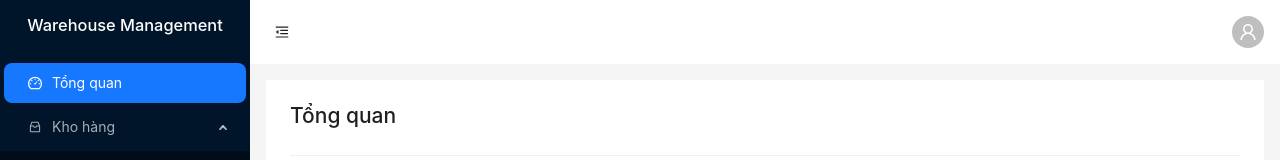
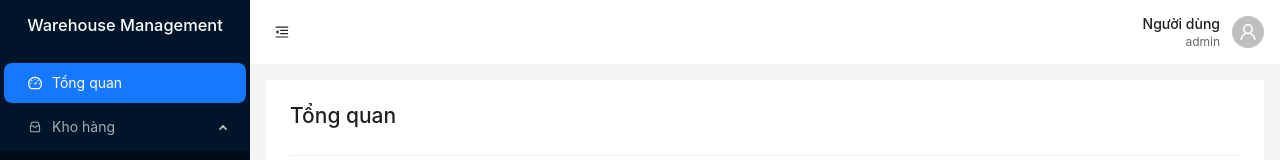
Before and after one commit to DuongVo01/warehouse-management, a React (Create React App) app in the folder fe/: page / in a window 1280 px wide. Shown: the top 160 px of the page. Built offline with nearby package versions, Linux system fonts and the light colour scheme; no server answers; sample sign-in values are in the browser's storage.

Commit message:
thêm họ tên và vai trò người dùng trên thanh header

```diff
--- a/fe/src/layouts/MainLayout.jsx
+++ b/fe/src/layouts/MainLayout.jsx
@@ -112,9 +112,21 @@ const MainLayout = () => {
             icon={collapsed ? <MenuUnfoldOutlined /> : <MenuFoldOutlined />}
             onClick={() => setCollapsed(!collapsed)}
           />
-          <Dropdown overlay={userMenu} placement="bottomRight">
-            <Avatar icon={<UserOutlined />} style={{ cursor: 'pointer' }} />
-          </Dropdown>
+          <div style={{ display: 'flex', alignItems: 'center', gap: '12px' }}>
+            <div style={{ textAlign: 'right' }}>
+              <div style={{ fontWeight: '500', fontSize: '14px', lineHeight: '20px' }}>
+                {currentUser?.fullName || currentUser?.FullName || 'Người dùng'}
+              </div>
+              <div style={{ fontSize: '12px', color: '#666', lineHeight: '16px' }}>
+                {userRole === 'Admin' ? 'Quản trị viên' :
+                 userRole === 'Staff' ? 'Nhân viên' :
+                 userRole === 'Accountant' ? 'Kế toán' : userRole}
+              </div>
+            </div>
+            <Dropdown overlay={userMenu} placement="bottomRight">
+              <Avatar icon={<UserOutlined />} style={{ cursor: 'pointer' }} />
+            </Dropdown>
+          </div>
         </Header>
         <Content style={{ margin: '16px', padding: '24px', background: '#fff' }}>
           <Outlet />
```
